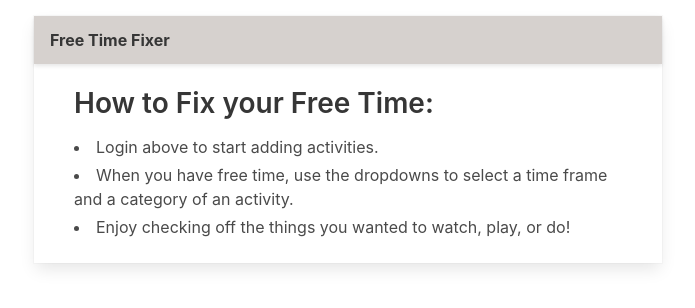
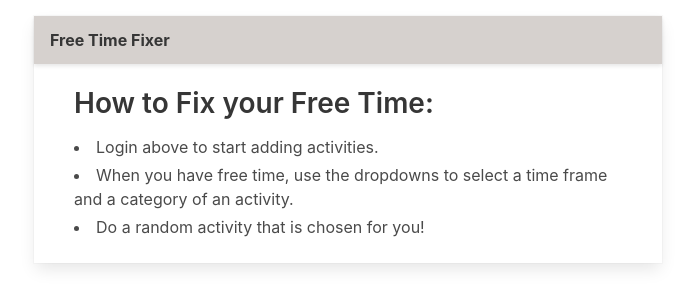
Before and after one commit to mlisdev/free-time-fixer, a Django app: page / in a window 1280 px wide. Shown: the part 91-399 px from the top of the page, without its empty margins (292-987 px from the left). Run offline with Django 3.2, Linux system fonts and the light colour scheme.

Commit message:
home page

```diff
--- a/main_app/templates/home.html
+++ b/main_app/templates/home.html
@@ -14,7 +14,7 @@
 <h2>How to Fix your Free Time: </h2>
         <li> Login above to start adding activities. </li>
         <li> When you have free time, use the dropdowns to select a time frame and a category of an activity. </li>
-        <li> Enjoy checking off the things you wanted to watch, play, or do! </li>
+        <li> Do a random activity that is chosen for you!</li>
         </ul>
 
 {% endblock %}
```
